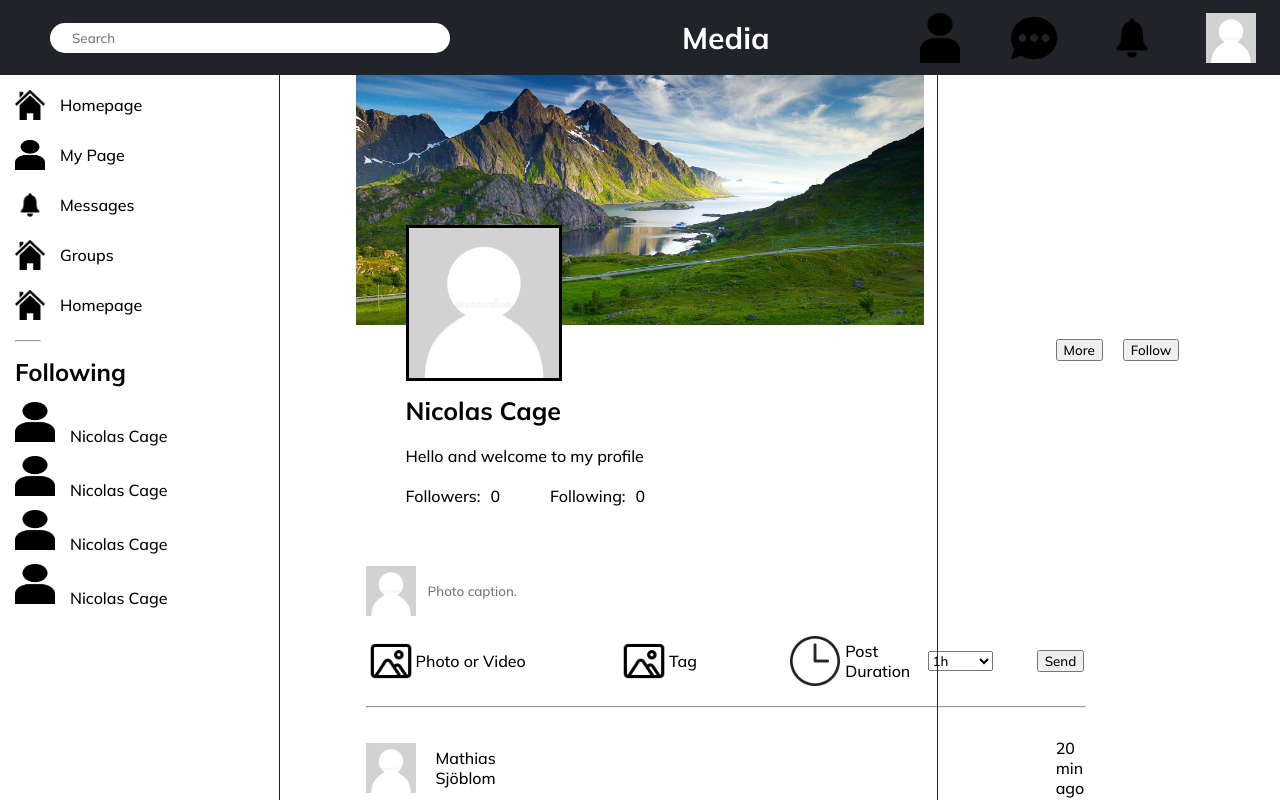
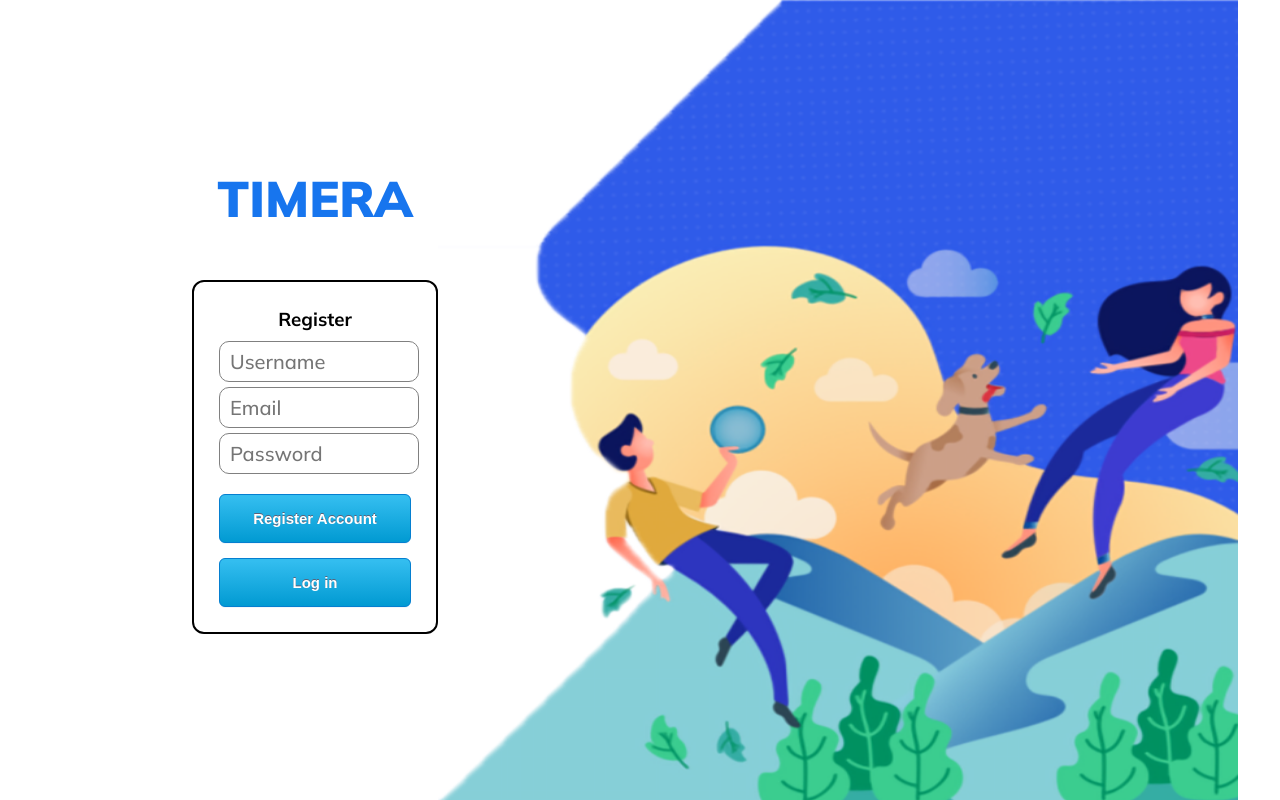
Before and after one commit to MathiasSjoblom-ha-ax/socialplatform, a React (Create React App) app: page / in a window 1280 px wide. Shown: the top 800 px of the page. Built offline with nearby package versions, Linux system fonts and the light colour scheme.

Commit message:
logik, login & register sidor

```diff
--- a/src/App.js
+++ b/src/App.js
@@ -1,9 +1,11 @@
 import Home from "./pages/Home";
+import Login from "./pages/loginPage/Login";
 import Profile from "./pages/profilePage/Profile";
+import Register from "./pages/registerPage/Register";
 
 function App() {
   return (
-    <Profile/>
+    <Register/>
   );
 }
 
--- a/src/components/Feed/Feed.jsx
+++ b/src/components/Feed/Feed.jsx
@@ -2,9 +2,11 @@ import "./Feed.css"
 import Post from "./Post/Post"
 import Postbox from "./Postbox/Postbox"
 
-export default function Feed() {
-    return (
-        <div className="feed">
+export default function Feed({profile}) {
+
+    const FeedVersion = () => {
+        return (
+            <div className="feed">
             <div className="postWrapper">
                 <Postbox/>
                 <div className="posts">
@@ -17,8 +19,35 @@ export default function Feed() {
                     <Post/>
                     <Post/>
                     <Post/>
+                </div>
+            </div>
+        </div>
+        )
+    }
 
-                </div>
+    const ProfileVersion = () => {
+        return (
+        <div className="feed">
+            <hr className="efterLine"/>
+            <div className="posts">
+                <Post/>
+                <Post/>
+                <Post/>
+                <Post/>
+                <Post/>
+                <Post/>
+                <Post/>
+                <Post/>
+                <Post/>
+            </div>
+        </div>
+        )
+    }
+
+    return (
+        <div className="feed">
+            <div className="postWrapper">
+                {profile ? <ProfileVersion/> : <FeedVersion/>}
             </div>
         </div>
     )
--- /dev/null
+++ b/src/pages/loginPage/Login.css
@@ -0,0 +1,107 @@
+.login {
+    width: 100vw;
+    height: 100vh;
+    background-color: white;
+    display: flex;
+    align-items: center;
+    justify-content: center;
+}
+
+.loginWrapper {
+    width: 70%;
+    height: 70%;
+    display: flex;
+}
+
+.loginTopText {
+    margin-bottom: 10px;
+    justify-content: center;
+    align-items: center;
+    display: flex;
+}
+
+.leftPart, .rightPart {
+    flex: 1;
+    display: flex;
+    flex-direction: column;
+    justify-content: center;
+}
+
+.sideImage {
+    width: 800px;
+    height: 800px;
+    margin-right: -150px;
+}
+
+.loginDesc {
+    margin-bottom: 10px;
+    justify-content: center;
+    align-items: center;
+    display: flex;
+}
+
+.forgotText {
+    color:#057fd0;
+    font-size: 14px;
+    cursor: pointer;
+}
+
+.mediaName {
+    font-size: 50px;
+    font-weight: 800;
+    color: #1775ee;
+    display: flex;
+    align-items: center;
+    justify-content: center;
+    margin-bottom: 50px;
+}
+
+.loginButton {
+    margin-top: 15px;
+	box-shadow: 0px 1px 0px 0px #f0f7fa;
+	background:linear-gradient(to bottom, #33bdef 5%, #019ad2 100%);
+	background-color:#33bdef;
+	border-radius:6px;
+	border:1px solid #057fd0;
+	display:inline-block;
+	cursor:pointer;
+	color:#ffffff;
+	font-family:Arial;
+	font-size:15px;
+	font-weight:bold;
+	padding:15px 30px;
+	text-decoration:none;
+	text-shadow:0px -1px 0px #5b6178;
+}
+.loginButton:hover {
+	background:linear-gradient(to bottom, #019ad2 5%, #33bdef 100%);
+	background-color:#019ad2;
+}
+.loginButton:active {
+	position:relative;
+	top:1px;
+}
+
+.loginInfo {
+    height: 270px;
+    padding: 25px;
+    border-radius: 12px;
+    display: flex;
+    flex-direction: column;
+    justify-content: space-between;
+    border: 2px solid black;
+}
+
+.loginInput {
+    width: 97%;
+    margin-bottom: 5px;
+    padding-left: 10px;
+    border-radius: 10px;
+    border: 1px solid grey;
+    font-size: 20px;
+    height: 40px;
+}
+
+.loginInput:focus{
+    outline: none;
+}
--- /dev/null
+++ b/src/pages/loginPage/Login.jsx
@@ -0,0 +1,26 @@
+import React from 'react'
+import "./Login.css"
+
+export default function Login() {
+  return (
+    <div className='login'>
+        <div className='loginWrapper'>
+            <div className='leftPart'>
+            <h3 className='mediaName'>TIMERA</h3>
+                <div className='loginInfo'>
+                    <h3 className='loginTopText'>Login</h3>
+                    <span className='loginDesc'>Welcome, login or create an account to connect</span>
+                    <input className='loginInput' placeholder='Username' type="text" />
+                    <input className='loginInput' placeholder='Password' type="text" />
+                    <span className='forgotText'>Forgot password?</span>
+                    <button className='loginButton'>Login</button>
+                    <button className='loginButton'>Create account</button>
+                </div>
+            </div>
+            <div className='rightPart'>
+                <img className="sideImage" src="./assets/images/LoginPic.png"/>
+            </div>
+        </div>
+    </div>
+  )
+}
--- a/src/pages/profilePage/Profile.jsx
+++ b/src/pages/profilePage/Profile.jsx
@@ -44,7 +44,7 @@ export default function Profile() {
                     </div>
                 </div>
                 <div className='profileBot'>
-                    <Feed/>
+                    <Feed profile/>
                     <Adbar/>
                 </div>
             </div>
--- /dev/null
+++ b/src/pages/registerPage/Register.css
@@ -0,0 +1,104 @@
+.login {
+    width: 100vw;
+    height: 100vh;
+    background-color: white;
+    display: flex;
+    align-items: center;
+    justify-content: center;
+}
+
+.loginWrapper {
+    width: 70%;
+    height: 70%;
+    display: flex;
+}
+
+.loginTopText {
+    margin-bottom: 10px;
+    justify-content: center;
+    align-items: center;
+    display: flex;
+}
+
+.leftPart, .rightPart {
+    flex: 1;
+    display: flex;
+    flex-direction: column;
+    justify-content: center;
+}
+
+.sideImage {
+    width: 800px;
+    height: 800px;
+    margin-right: -150px;
+}
+
+.loginDesc {
+    margin-bottom: 10px;
+}
+
+.forgotText {
+    color:#057fd0;
+    font-size: 14px;
+    cursor: pointer;
+}
+
+.mediaName {
+    font-size: 50px;
+    font-weight: 800;
+    color: #1775ee;
+    display: flex;
+    align-items: center;
+    justify-content: center;
+    margin-bottom: 50px;
+}
+
+.loginButton {
+    margin-top: 15px;
+	box-shadow: 0px 1px 0px 0px #f0f7fa;
+	background:linear-gradient(to bottom, #33bdef 5%, #019ad2 100%);
+	background-color:#33bdef;
+	border-radius:6px;
+	border:1px solid #057fd0;
+	display:inline-block;
+	cursor:pointer;
+	color:#ffffff;
+	font-family:Arial;
+	font-size:15px;
+	font-weight:bold;
+	padding:15px 30px;
+	text-decoration:none;
+	text-shadow:0px -1px 0px #5b6178;
+}
+.loginButton:hover {
+	background:linear-gradient(to bottom, #019ad2 5%, #33bdef 100%);
+	background-color:#019ad2;
+}
+.loginButton:active {
+	position:relative;
+	top:1px;
+}
+
+.loginInfo {
+    height: 300px;
+    padding: 25px;
+    border-radius: 12px;
+    display: flex;
+    flex-direction: column;
+    justify-content: space-between;
+    border: 2px solid black;
+}
+
+.loginInput {
+    width: 97%;
+    margin-bottom: 5px;
+    padding-left: 10px;
+    border-radius: 10px;
+    border: 1px solid grey;
+    font-size: 20px;
+    height: 40px;
+}
+
+.loginInput:focus{
+    outline: none;
+}
--- /dev/null
+++ b/src/pages/registerPage/Register.jsx
@@ -0,0 +1,25 @@
+import React from 'react'
+import "./Register.css"
+
+export default function Register() {
+  return (
+    <div className='login'>
+        <div className='loginWrapper'>
+            <div className='leftPart'>
+            <h3 className='mediaName'>TIMERA</h3>
+                <div className='loginInfo'>
+                    <h3 className='loginTopText'>Register</h3>
+                    <input className='loginInput' placeholder='Username' type="text" />
+                    <input className='loginInput' placeholder='Email' type="text" />
+                    <input className='loginInput' placeholder='Password' type="text" />
+                    <button className='loginButton'>Register Account</button>
+                    <button className='loginButton'>Log in</button>
+                </div>
+            </div>
+            <div className='rightPart'>
+                <img className="sideImage" src="./assets/images/LoginPic.png"/>
+            </div>
+        </div>
+    </div>
+  )
+}
```
Also changed, not shown: public/assets/images/LoginPic.png (added), public/assets/images/MainLogo.png (added).
